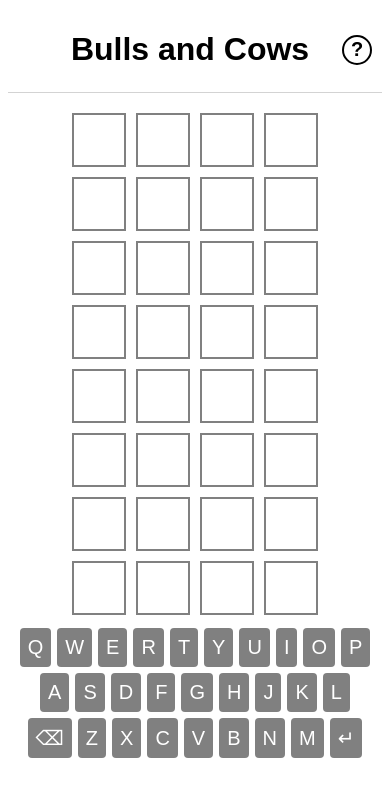
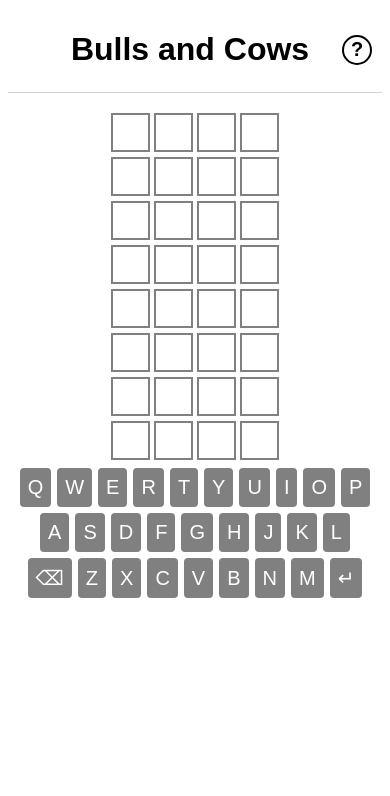
Before and after one commit to arjunbalaji99/bulls-and-cows2, a React (Vite) app: page / in a window 390 px wide. Shown: the top 796 px of the page. Built offline with nearby package versions, Linux system fonts and the light colour scheme.

Commit message:
fixed issue with space on mobile

```diff
--- a/src/containers/game/game.css
+++ b/src/containers/game/game.css
@@ -4,3 +4,8 @@
 .rows-container > * {
     margin-bottom: 10px;
 }
+@media screen and (max-width: 1000px) {
+    .rows-container > * {
+        margin-bottom: 5px;
+    }
+}
--- a/src/containers/letter/letter.css
+++ b/src/containers/letter/letter.css
@@ -11,3 +11,9 @@
     font-weight: bold;
     font-family: sans-serif;
 }
+@media screen and (max-width: 1000px){
+    .letter-container {
+        width: 35px;
+        height: 35px;
+    }
+}
--- a/src/containers/row/row.css
+++ b/src/containers/row/row.css
@@ -9,3 +9,9 @@
 .row-letters-container > * {
   margin: 0 5px; /* Adjust space between letters */
 }
+
+@media screen and (max-width: 1000px){
+    .row-letters-container > * {
+        margin: 0 2px; /* Adjust space between letters */
+    }
+}
```
